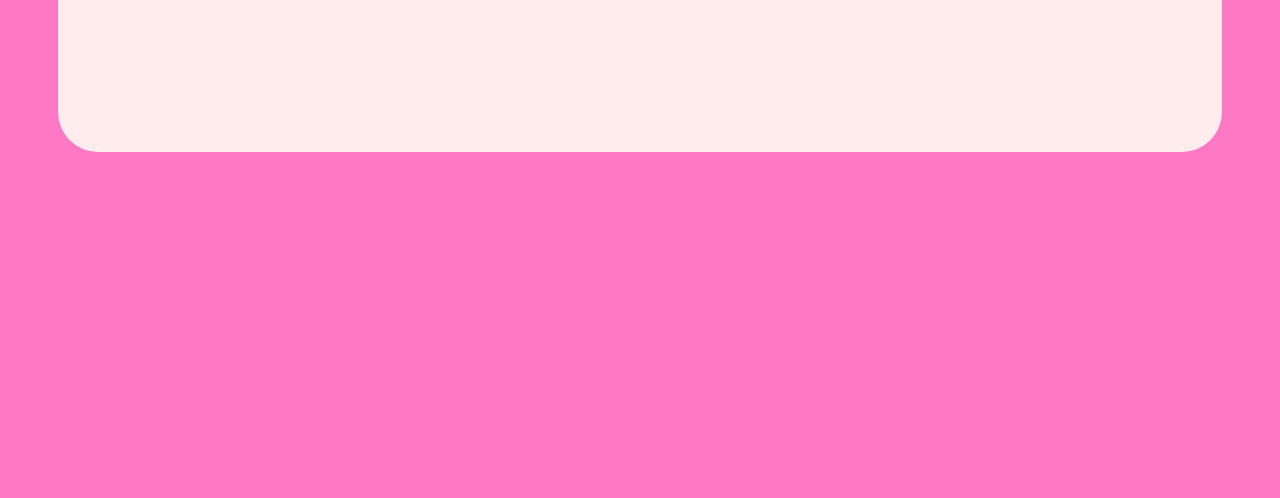
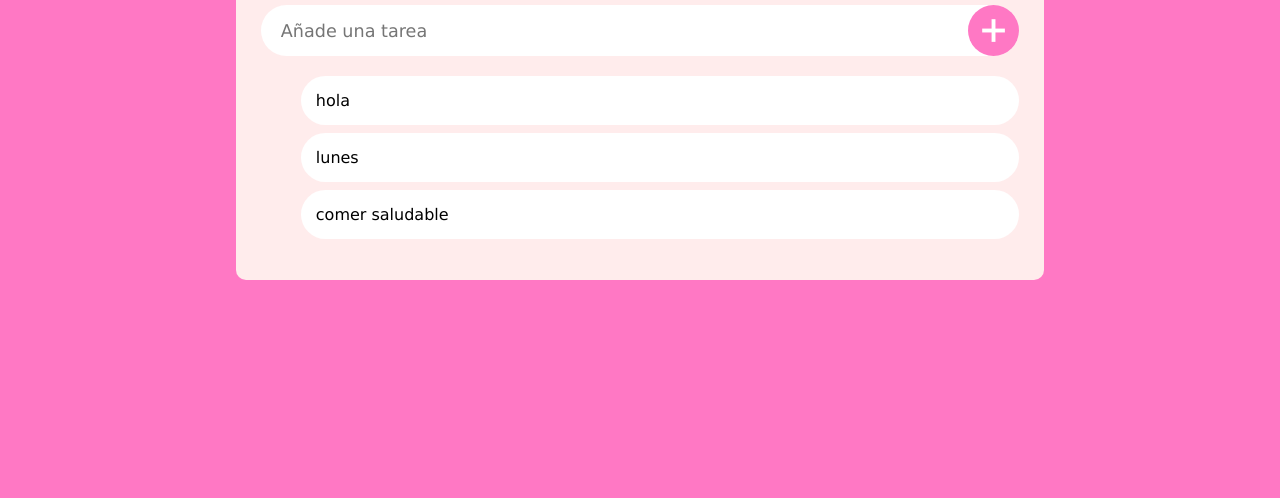
Before and after one commit to marianaarevh/DFE-Proyecto-Parcial-2, a website: page src/index.html in a window 1280 px wide. Shown: the part 318-816 px from the top of the page. Drawn offline with Linux system fonts and the light colour scheme.

Commit message:
PDFE 2: index y estilos completos

```diff
--- a/src/assets/css/styles.css
+++ b/src/assets/css/styles.css
@@ -9,39 +9,66 @@
 
 body {
     background-color: var(--main-color);
+
+    min-height: 100vh;
+
+    display: flex;
+    align-items: center;
+    justify-content: center;
 }
 
 .container {
     background-color: var(--base-color);
+
+    padding: 25px;
+    width: 60%;
+    border-radius: 10px;
     text-align: center;
-    justify-content: center;
-    padding: 10px;
-    margin: 50px;
-    border-radius: 40px;
-    height: 50vh;
 }
 
 .tasks-body{
-    padding: 10px;
-    margin: 10px;
     background-color: white;
+    display: flex;
+    align-items: center;
+    justify-content: space-between;
+
+    padding-left: 20px;
+    margin-bottom: 20px;
     border-radius: 30px;
-    justify-content: space-between;
-    width: auto;
-    margin: 20px;
 }
 
 
 .task-input{
+    flex: 1;
     border: none;
-    padding: 5px;
+    outline: none;
+    padding: 15px 0px;
     background-color: transparent;
-    width: 60%;
+
+    font-size: 1.1rem;
 }
 
 #add-task {
-    background-color: pink;
-    border-radius: 30px;
-    padding: 5px;
+    background-color: var(--main-color);
+    height: 45px;
+    width: 45px;
+
+    border-radius: 40px;
+    padding: 3px;
 
 }
+
+ul li{
+    list-style: none;
+    font-size: 1rem;
+    padding: 15px;
+}
+
+li {
+    display: flex;
+    align-items: center;
+    justify-content: space-between;
+    background-color: white;
+    margin: 8px 0px;
+    border-radius: 40px;
+}
--- a/src/index.html
+++ b/src/index.html
@@ -14,8 +14,14 @@
 
     <div class="tasks-body">
         <input type="text" id="task-text" class="task-input" placeholder="Añade una tarea">
-        <img src="./assets/img/add.png" alt="Añadir" id="add-task">
+        <img src="./assets/img/plus-pequeno.png" alt="Añadir" id="add-task">
     </div>
+
+    <ul class="to-do-list">
+        <li> hola </li>
+        <li> lunes </li>
+        <li> comer saludable</li>
+    </ul>
 </div>
 </body>
 </html>
```
Also changed, not shown: src/assets/img/plus-pequeno.png (added).
